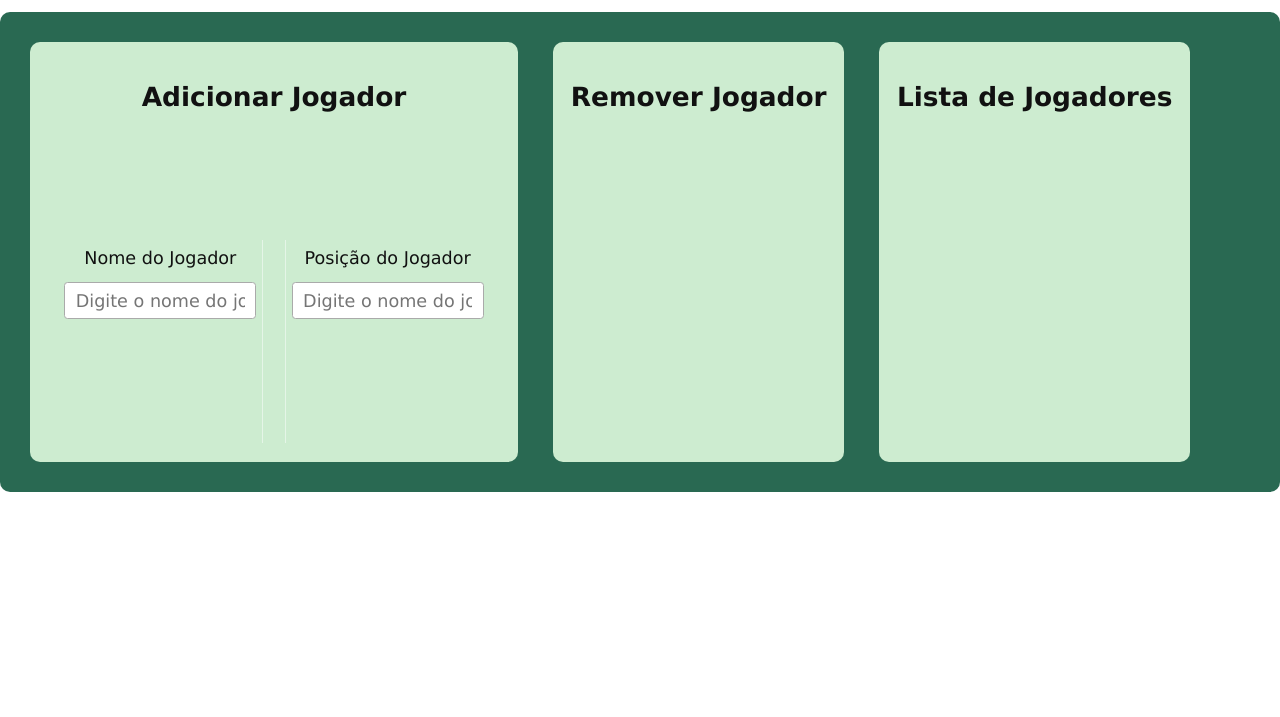
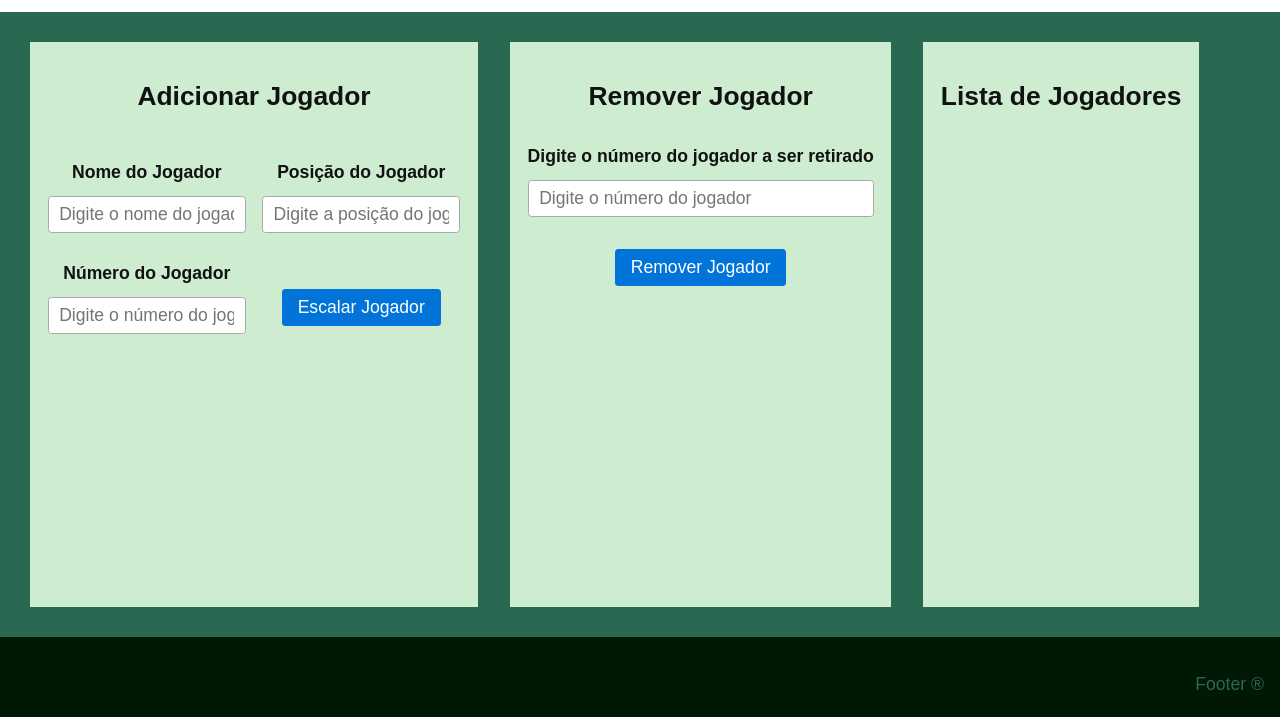
Before and after one commit to mrdsantos/OneBitCode, a plain HTML site: page javascript_dom/escalacao_time_exercise/index.html in a window 1280 px wide. Shown: the part 83-800 px from the top of the page. Drawn offline with Linux system fonts and the light colour scheme.

Commit message:
rewrite entire app with html and javascript

```diff
--- /dev/null
+++ b/javascript_dom/escalacao_time_exercise/content/script/script.js
@@ -0,0 +1,70 @@
+const playerAdd = () => {
+	let playerName = document.getElementById("playerName").value
+	let playerPosition = document.getElementById("playerPosition").value
+	let playerNumber = document.getElementById("playerNumber").value
+
+	if (!isNaN(playerName) || !isNaN(playerPosition || isNaN(playerNumber))) {
+		alert("Por favor, confira os dados digitados")
+		return
+	} else if (
+		confirm(
+			"Confirmar a Escalação do Jogador\n" +
+				playerNumber +
+				"- " +
+				playerName +
+				"\n" +
+				playerPosition +
+				"."
+		)
+	) {
+		let listSection = document.getElementById("playerListCol")
+		let playerCard = document.createElement("div")
+		playerCard.id = playerNumber
+		let playerCardP = document.createElement("p")
+		playerCardP.setAttribute(
+			"style",
+			"white-space: pre;font-weight: bold; margin-auto;"
+		)
+		playerCardP.textContent = playerNumber + "- " + playerName + "\r\n"
+		playerCardP.textContent += "Posição: " + playerPosition + "."
+		playerCard.append(playerCardP)
+		listSection.append(playerCard)
+	}
+}
+
+const playerRmv = () => {
+	let input = document.getElementById("playerNumberRmv").value
+	let playerIdRmv = document.getElementById(input)
+
+	if (isNaN(input)) {
+		alert("Por favor, confira os dados digitados")
+		return
+	} else if (
+		confirm("Confirmar a Remoção do Jogador\n" + playerIdRmv.textContent)
+	) {
+		playerIdRmv.remove()
+	}
+}
+
+const resetInputs = () => {
+	let playerName = document.getElementById("playerName")
+	let playerPosition = document.getElementById("playerPosition")
+	let playerNumber = document.getElementById("playerNumber")
+	let playerNumberRmv = document.getElementById("playerNumberRmv")
+	playerName.value = ""
+	playerPosition.value = ""
+	playerNumber.value = ""
+	playerNumberRmv.value = ""
+}
+
+let btnPlayeradd = document.getElementById("btnPlayerAdd")
+btnPlayeradd.addEventListener("click", () => {
+	playerAdd()
+	resetInputs()
+})
+
+let btnPlayerRmv = document.getElementById("btnPlayerRmv")
+btnPlayerRmv.addEventListener("click", () => {
+	playerRmv()
+	resetInputs()
+})
--- a/javascript_dom/escalacao_time_exercise/index.css
+++ b/javascript_dom/escalacao_time_exercise/index.css
@@ -1,62 +1,86 @@
 @import "./picnic.min.css";
 
+form {
+    all: revert;
+}
+* {
+    box-sizing: border-box;
+
+}
+
 body {
-    box-sizing: border-box;
+    min-height: 100vh;
     display: flex;
     flex-direction: column;
-    font-family: Verdana, Geneva, Tahoma, sans-serif;
+}
+
+.container {
+    flex: 1 0 auto;
+    display: flex;
+    flex-direction: column;
+
 }
 
 #containerMain {
+    flex: 1 0 auto;
     padding: 30px;
     display: flex;
     flex-flow: row wrap;
-    min-height: 60%;
-    column-gap: 2em;
+    gap: 2rem;
     background-color: rgb(41, 105, 82);
+
 }
 
 .column {
     background-color: rgba(230, 255, 227, 0.87);
     padding: 1.1em 1em;
-    border-radius: 10px;
 }
 
-#playerAddCol {
-    max-width: 40%;
+#playerAddCol, #playerListCol {
     display: flex;
     flex-flow: row wrap;
-    justify-content: space-evenly;
+    align-items: flex-start;
+    align-content: flex-start;
+    justify-content: space-around;
+    gap: 1rem;
+    text-align: center;
+    max-width: 35vw;
 }
 
-#playerAddColLeft {
-    max-width: 45%;
-    margin: 0 auto;
-    padding: 0.3em;
-    text-align: center;
-    border-right: 0.5px rgba(255, 255, 255, 0.486) solid;
+#playerListCol > div {
+       text-align: left;
 }
 
-#playerAddColRight {
-    max-width: 45%;
-    margin: 0 auto;
-    padding: 0.3em;
-    text-align: center;
-    border-left: 0.5px rgba(255, 255, 255, 0.486) solid;
+.btn--flex {
+    align-self: center;
+    padding-top: 2rem;
 }
 
-#playerAddCol > * > label, input, button {
-    margin: 0.6em auto;
-    max-width: fit-content;
+#playerAddCol > div, #playerListCol > div {
+    flex: 1 0 43%;
+    min-width: 10rem;
 
 }
 
-#btnAdd {
-    width: 240px;
-    background-color: rgb(0, 163, 0);
+.flextitle {
+    flex-basis: 100%;
 }
 
-#btnRmv {
-    width: 240px;
-    background-color: rgb(0, 163, 0);
+
+#playerRmvCol {
+    text-align: center;
 }
+
+
+
+footer {
+    padding: 1rem;
+    background-color: rgb(1, 24, 4);
+    height: 80px;
+    color: rgb(41, 105, 82);
+    width: 100%;
+}
+
+footer > p {
+text-align: right;
+}
--- a/javascript_dom/escalacao_time_exercise/index.html
+++ b/javascript_dom/escalacao_time_exercise/index.html
@@ -1,42 +1,80 @@
 <!DOCTYPE html>
 <html lang="en">
 	<head>
-    <meta charset="UTF-8">
-    <meta http-equiv="X-UA-Compatible" content="IE=edge">
-    <meta name="viewport" content="width=device-width, initial-scale=1.0">
-    <link rel="stylesheet" href="./index.css">
-    <!-- <script defer src="./content/script/script.js"></script> -->
+		<meta charset="UTF-8" />
+		<meta http-equiv="X-UA-Compatible" content="IE=edge" />
+		<meta name="viewport" content="width=device-width, initial-scale=1.0" />
+		<link rel="stylesheet" href="./index.css" />
+		<script defer src="./content/script/script.js"></script>
 		<title>Escalação de Time</title>
 	</head>
+
 	<body>
+		<container class="container">
 			<h1>Escalação do Time</h1>
-    <div id="containerMain" class="column">
-        <div id="playerAddCol" class="column">
-            <h2>Adicionar Jogador</h2>
-            <div id="playerAddColLeft">
-                <label for="addPlayer">Nome do Jogador
-                    <input type="text" placeholder="Digite o nome do jogador" name="addPlayer">
-                </label>
+			<main id="containerMain" class="column">
+				<section id="playerAddCol" class="column">
+					<h2 class="flextitle">Adicionar Jogador</h2>
+					<div>
+						<label for="playerName"><h4>Nome do Jogador</h4></label>
+						<input
+							type="text"
+							placeholder="Digite o nome do jogador"
+							name="playerName"
+							id="playerName"
+						/>
 					</div>
-            <div id="playerAddColRight">
-                <label for="addPlayer">Posição do Jogador
-                    <input type="text" placeholder="Digite o nome do jogador" name="addPlayer">
-                </label>
+					<div>
+						<label for="playerPosition"
+							><h4>Posição do Jogador</h4></label
+						>
+						<input
+							type="text"
+							placeholder="Digite a posição do jogador"
+							name="playerPositon"
+							id="playerPosition"
+						/>
 					</div>
+					<div>
+						<label for="playerNumber"
+							><h4>Número do Jogador</h4></label
+						>
+						<input
+							type="text"
+							placeholder="Digite o número do jogador"
+							name="playerNumber"
+							id="playerNumber"
+						/>
 					</div>
-        <div add="playerRmvCol" class="column">
+					<div class="btn--flex">
+						<button id="btnPlayerAdd">Escalar Jogador</button>
+					</div>
+				</section>
+
+				<section id="playerRmvCol" class="column">
 					<h2>Remover Jogador</h2>
+					<label for="playerNumberRmv"
+						><h4>
+							Digite o número do jogador a ser retirado
+						</h4></label
+					>
+					<input
+						type="text"
+						placeholder="Digite o número do jogador"
+						name="playerNumberRmv"
+						id="playerNumberRmv"
+					/>
+					<br /><br />
+					<button id="btnPlayerRmv">Remover Jogador</button>
+				</section>
 
-        </div>
-        <div id="playerListCol" class="column">
-            <h2>Lista de Jogadores</h2>
-        </div>
-
-
-
-    </div>
-
-
+				<section id="playerListCol" class="column">
+					<h2 class="flextitle">Lista de Jogadores</h2>
+				</section>
+			</main>
+		</container>
+		<footer>
+			<p>Footer &#174;</p>
+		</footer>
 	</body>
-
 </html>
```
Also changed, not shown: javascript_dom/escalacao_time_exercise/picnic.min.css. Lines whose indentation alone changed are shown as unchanged.
